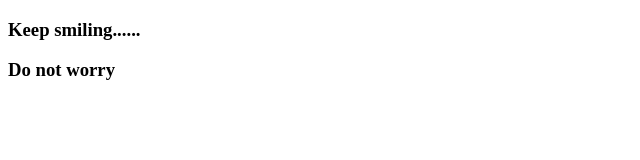
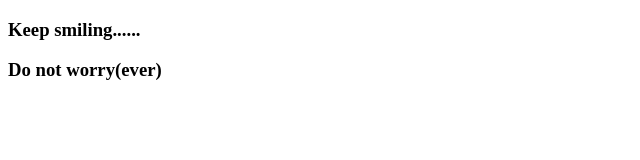
Before and after one commit to Sama-ra/LocalRepo, a plain HTML site: page index.html in a window 1280 px wide. Shown: the full height of the page, 0-640 px from the left. Drawn offline with Linux system fonts and the light colour scheme.

Commit message:
modified worry sentence

```diff
--- a/index.html
+++ b/index.html
@@ -8,6 +8,6 @@
 </head>
 <body>
     <h3>Keep smiling......</h3>
-    <h3>Do not worry</h3>
+    <h3>Do not worry(ever)</h3>
 </body>
 </html>
```
